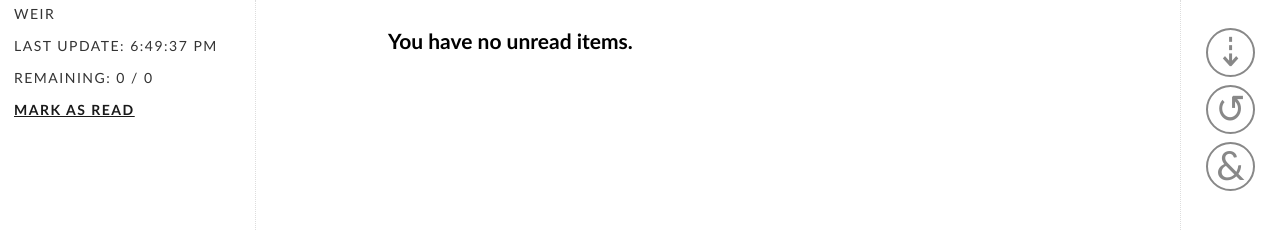
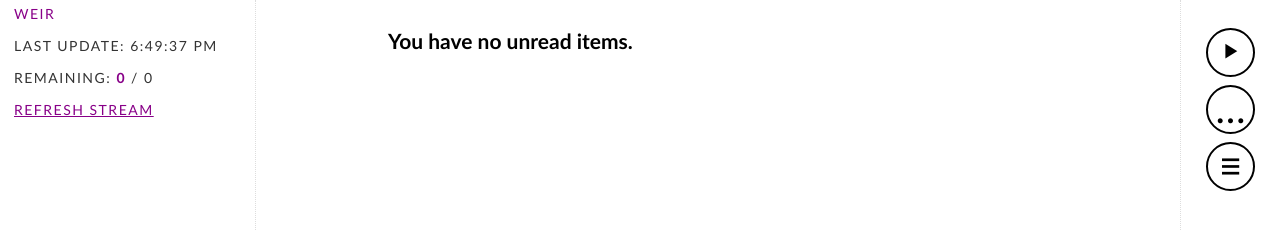
Before and after one commit to thomaswilburn/Weir, a website: page public/index.html in a window 1280 px wide. Shown: the top 230 px of the page. Drawn offline with nearby package versions, Linux system fonts and the light colour scheme; files that its build step writes are made by us from their sources; no server answers.

Commit message:
Visual tweaks, use of accent color

```diff
--- a/public/css/charms.less
+++ b/public/css/charms.less
@@ -31,8 +31,8 @@
 }
 
 @charm-radius: 50px;
-@charm-inactive: #888;
-@charm-active: black;
+@charm-inactive: black;
+@charm-active: @accent;
 
 .charm {
     border-radius: 50px;
--- a/public/css/menu.less
+++ b/public/css/menu.less
@@ -32,13 +32,19 @@
 
     &.header {
       font-weight: normal;
+      color: @accent;
     }
 
     a {
-      font-weight: bold;
       display: block;
+      color: @accent;
     }
 
+  }
+
+  .unread {
+    color: @accent;
+    font-weight: bold;
   }
 
   .alert {
@@ -46,6 +52,7 @@
     margin: 0px 8px;
     padding: 4px;
     border-radius: 4px;
+    z-index: 999;
 
     @media @mobile {
       position: fixed;
--- a/public/index.html
+++ b/public/index.html
@@ -13,8 +13,8 @@
     <ul class="menu">
       <li class="header">Weir
       <li> Last update: {{stream.updatedAt.toLocaleTimeString()}}
-      <li> Remaining: {{stream.unread}} / {{stream.total}}
-      <li> <a href="javascript:;" ng-click="markRefresh()">Mark as Read</a>
+      <li> Remaining: <span class="unread">{{stream.unread}}</span> / {{stream.total}}
+      <li> <a href="javascript:;" ng-click="refresh()">Refresh stream</a>
 
       <li class="alert message" ng-show="message"> {{message}}
       <li class="alert warning" ng-show="warning"> {{warning}}
@@ -105,9 +105,9 @@
     </div>
 
     <div class="charm-panel">
-      <a class="charm" title="Next item" href="javascript:;" ng-click="next()">&#x21E3;</a>
-      <a class="charm" title="Refresh stream" href="javascript:;" ng-click="refresh()">&#x21BA;</a>
-      <a class="charm" title="Settings" href="javascript:;" ng-click="showSettings = !showSettings">&amp;</a>
+      <a class="charm" title="Next item" href="javascript:;" ng-click="next()">&#x2023;</a>
+      <a class="charm" title="Mark all as read" href="javascript:;" ng-click="markRefresh()">&#x2026;</a>
+      <a class="charm" title="Settings" href="javascript:;" ng-click="showSettings = !showSettings">&#x2261;</a>
     </div>
   </div>
 
```
Also changed, not shown: 1 other file.
